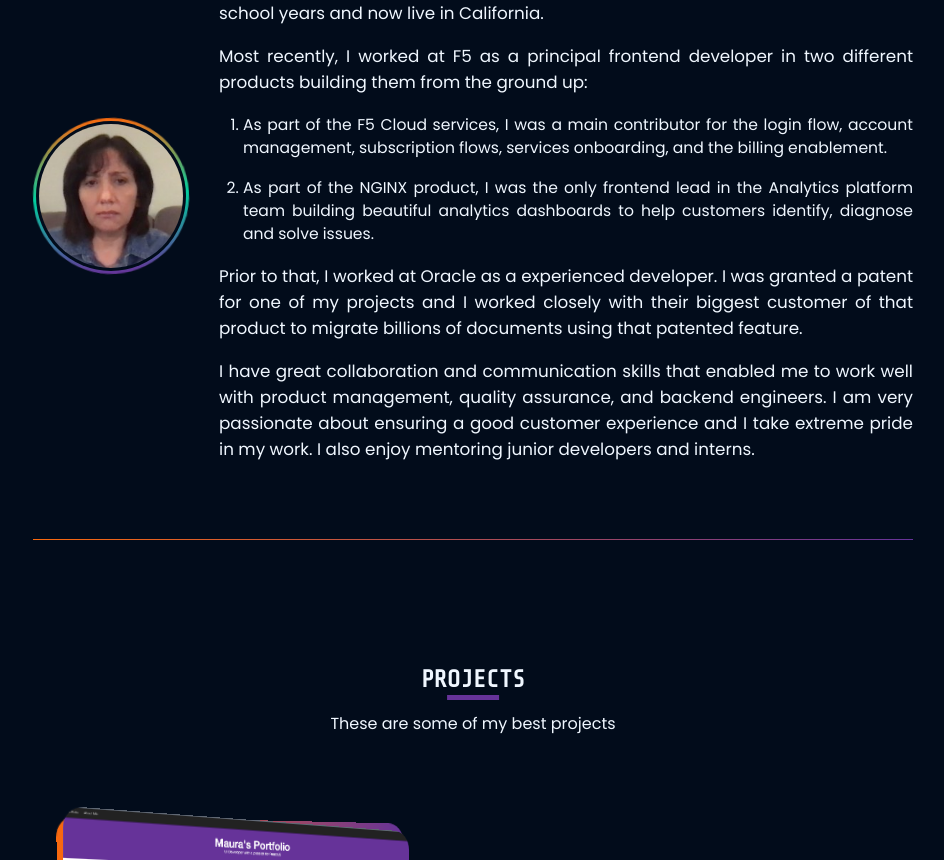
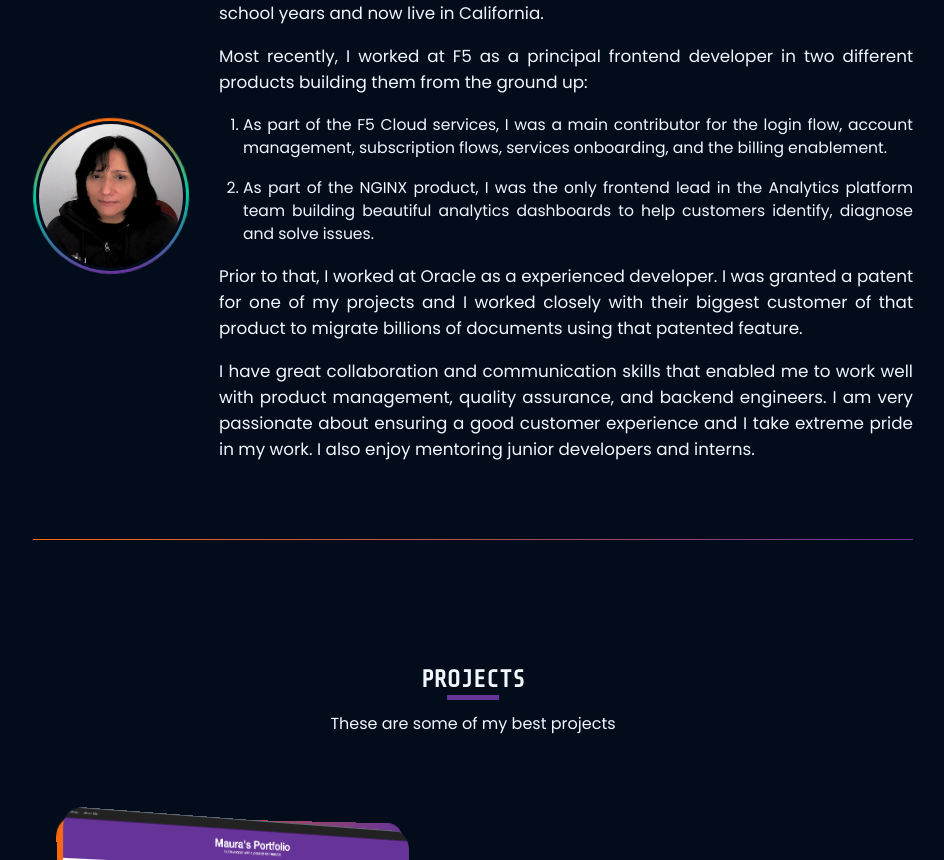
Before and after one commit to maurajoglekar/maura-portfolio-2024, a React (Create React App) app: page / in a window 1280 px wide. Shown: the part 968-1828 px from the top of the page, without its empty margins (167-1111 px from the left). Built offline with nearby package versions, Linux system fonts and the light colour scheme.

Commit message:
new profile pic

```diff
--- a/src/components/layout/NavBar.jsx
+++ b/src/components/layout/NavBar.jsx
@@ -47,7 +47,7 @@ export const NavBar = () => {
                 {navItem.isProfile ? (
                   <NavLink href="#hero-section">
                     <Profile>
-                      <img src="./images/profile-pic.jpg" alt="Maura Joglekar" />
+                      <img src="./images/profile-pic.png" alt="Maura Joglekar" />
                       <span>Maura Joglekar</span>
                     </Profile>
                   </NavLink>
--- a/src/components/sections/AboutSection.jsx
+++ b/src/components/sections/AboutSection.jsx
@@ -15,7 +15,7 @@ export const AboutSection = () => {
     <>
       <StyledAboutSection id="about">
         <ImageContainer>
-          <StyledImage src="./images/profile-pic.jpg" alt="Maura Joglekar" />
+          <StyledImage src="./images/profile-pic.png" alt="Maura Joglekar" />
           <DarkCircle />
           <GradientCircle />
         </ImageContainer>
```
Also changed, not shown: public/images/profile-pic.png (added).
